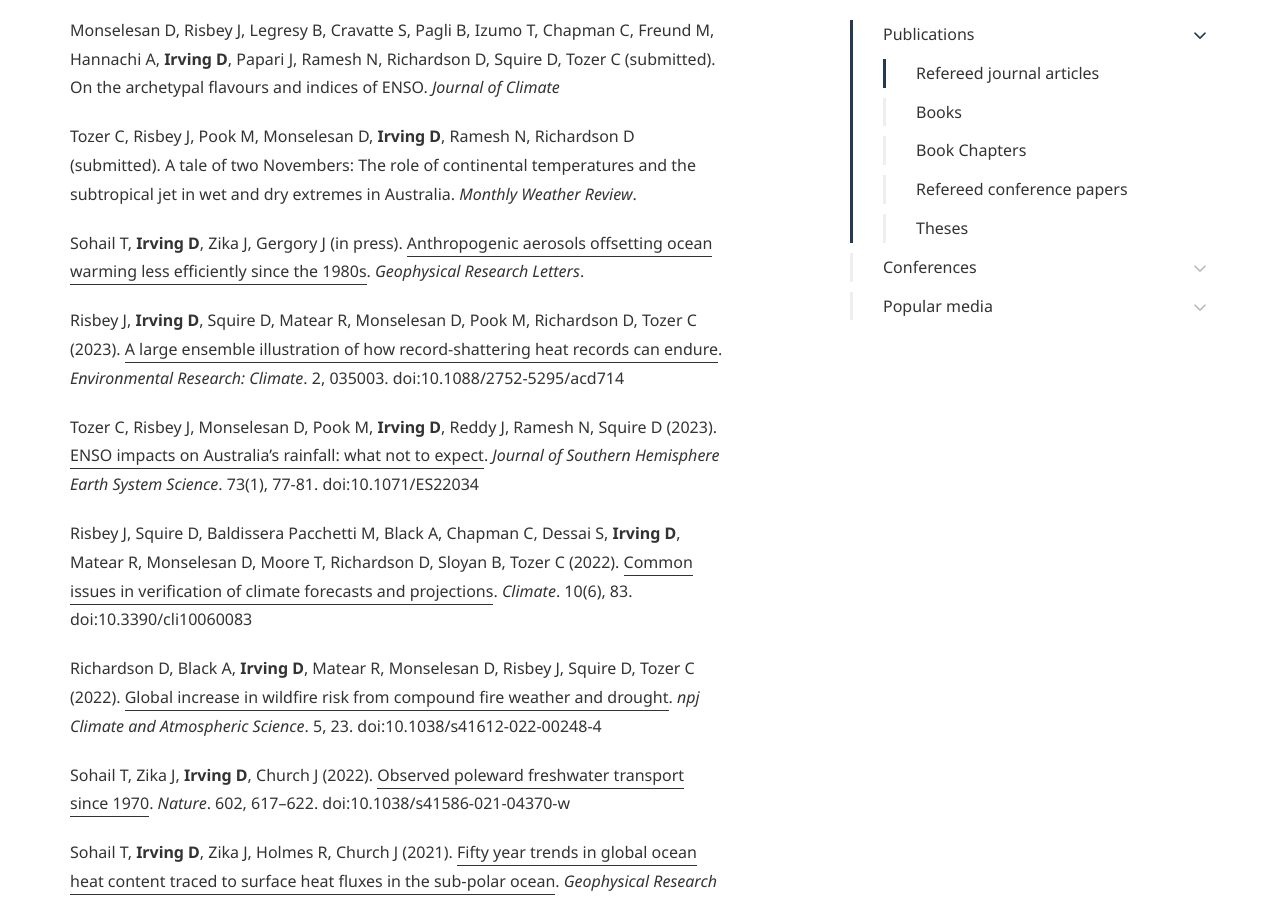
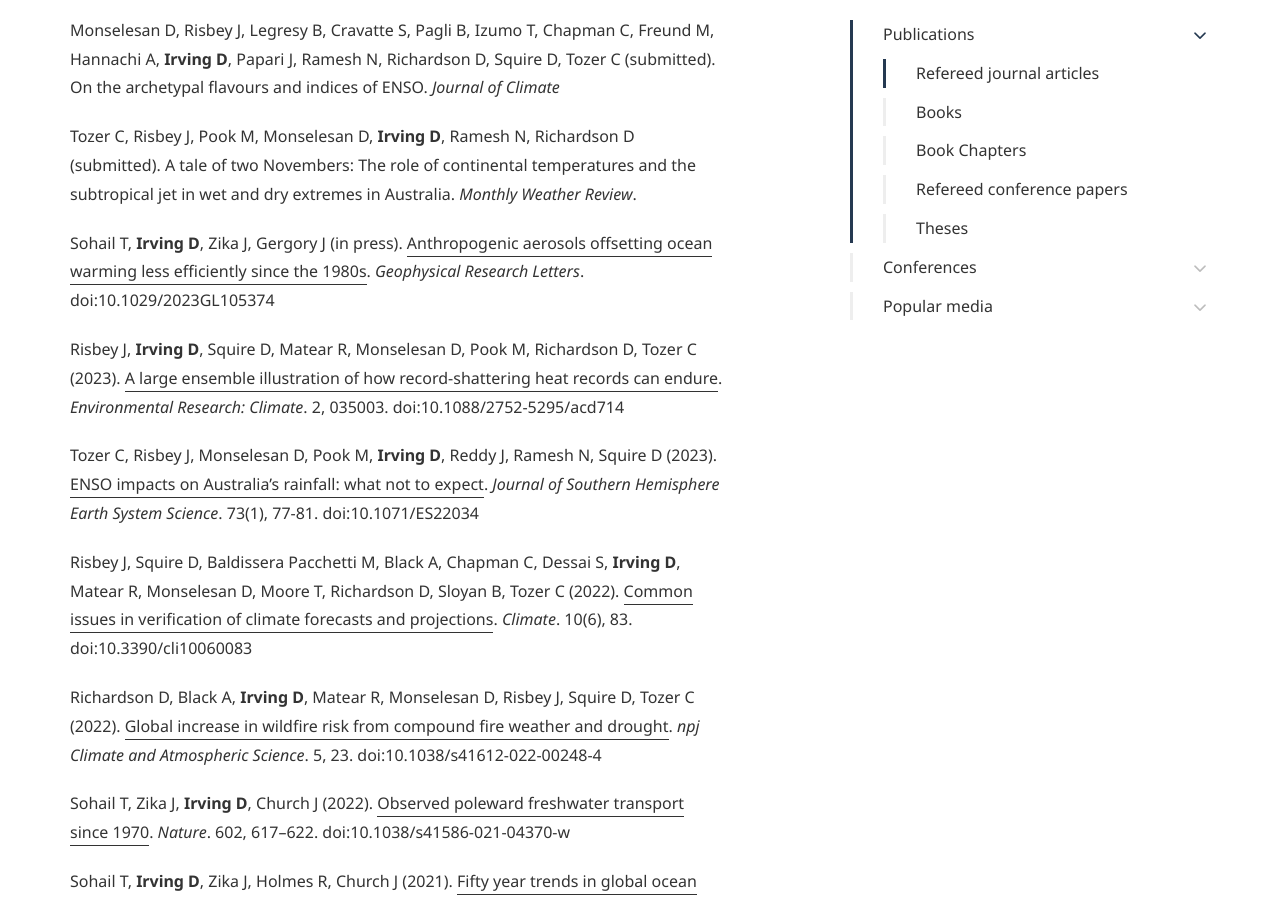
Before and after one commit to DamienIrving/damienirving.github.io, a Jekyll site: the page built from publications.md, in a window 1280 px wide and 900 px high, scrolled down 962 px. Built offline with Jekyll 4.4.1, drawn with Linux system fonts in a browser that asks for light colours; some web fonts are replaced.

Commit message:
Update publications.md

```diff
--- a/publications.md
+++ b/publications.md
@@ -34,7 +34,7 @@ Monselesan D, Risbey J, Legresy B, Cravatte S, Pagli B, Izumo T, Chapman C, Freu
 
 Tozer C, Risbey J, Pook M, Monselesan D, **Irving D**, Ramesh N, Richardson D (submitted). A tale of two Novembers: The role of continental temperatures and the subtropical jet in wet and dry extremes in Australia. *Monthly Weather Review*.
 
-Sohail T, **Irving D**, Zika J, Gergory J (in press). [Anthropogenic aerosols offsetting ocean warming less efficiently since the 1980s](https://doi.org/10.1029/2023GL105374). *Geophysical Research Letters*.
+Sohail T, **Irving D**, Zika J, Gergory J (in press). [Anthropogenic aerosols offsetting ocean warming less efficiently since the 1980s](https://doi.org/10.1029/2023GL105374). *Geophysical Research Letters*. doi:10.1029/2023GL105374
 
 Risbey J, **Irving D**, Squire D, Matear R, Monselesan D, Pook M, Richardson D, Tozer C (2023). [A large ensemble illustration of how record-shattering heat records can endure](https://doi.org/10.1088/2752-5295/acd714). *Environmental Research: Climate*. 2, 035003. doi:10.1088/2752-5295/acd714
 
```
